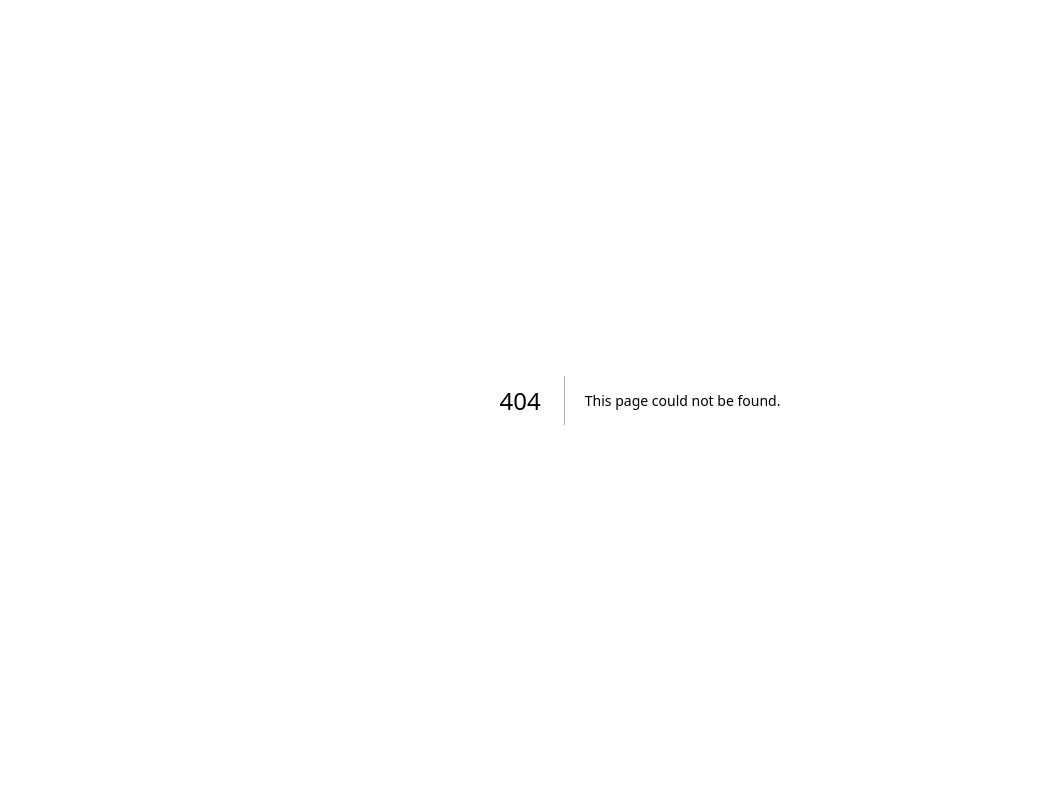
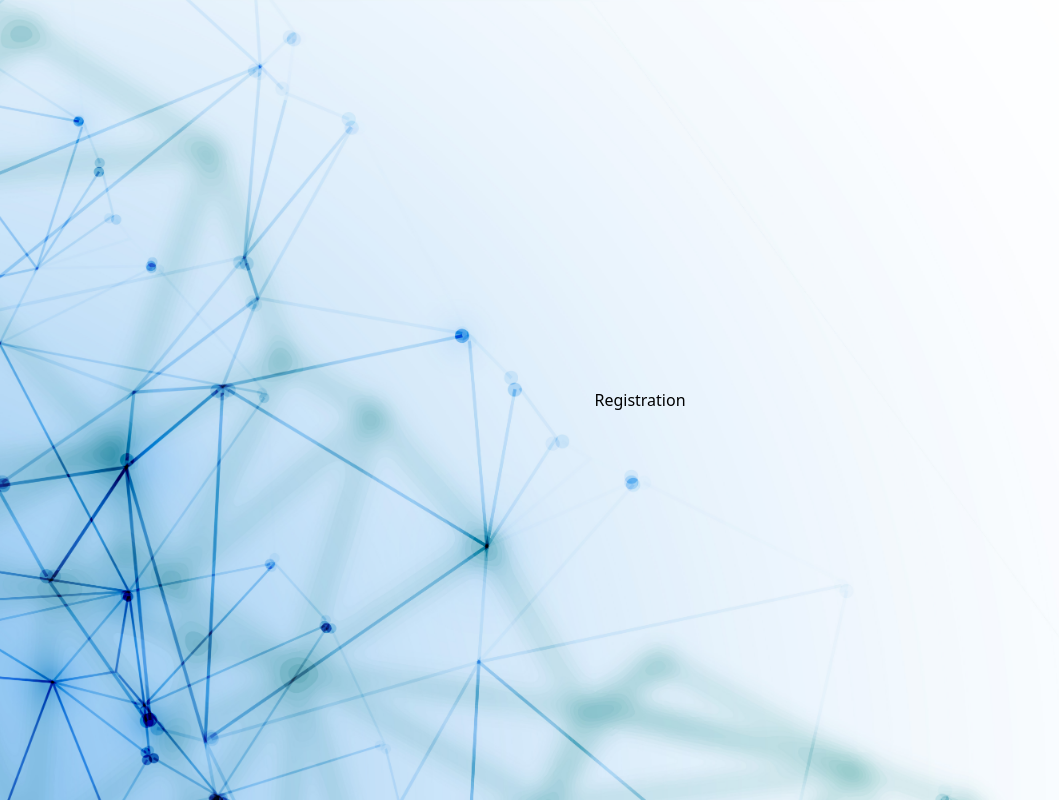
Before and after one commit to RubelBiswasDH/next-js-application, a Next.js app: page /registration in a window 1280 px wide. Before the commit this address had no page. Shown: the whole page, without its empty margins (0-1059 px from the left). Built offline with nearby package versions, Linux system fonts and the light colour scheme.

Commit message:
Initiated project

```diff
--- /dev/null
+++ b/pages/registration.tsx
@@ -0,0 +1,7 @@
+export default function Registration() {
+  return (
+    <div className={ `bg-cover bg-center min-h-screen flex flex-row items-center justify-center overflow-auto p-16 bg-[url('/images/login-bg.jpg')]` }>
+        { 'Registration' }
+    </div>
+  )
+}
```
Also changed, not shown: package.json (+8 -0 lines), public/images/login-bg.jpg (added), 1 other file (tests, documents, lock files or other folders).
